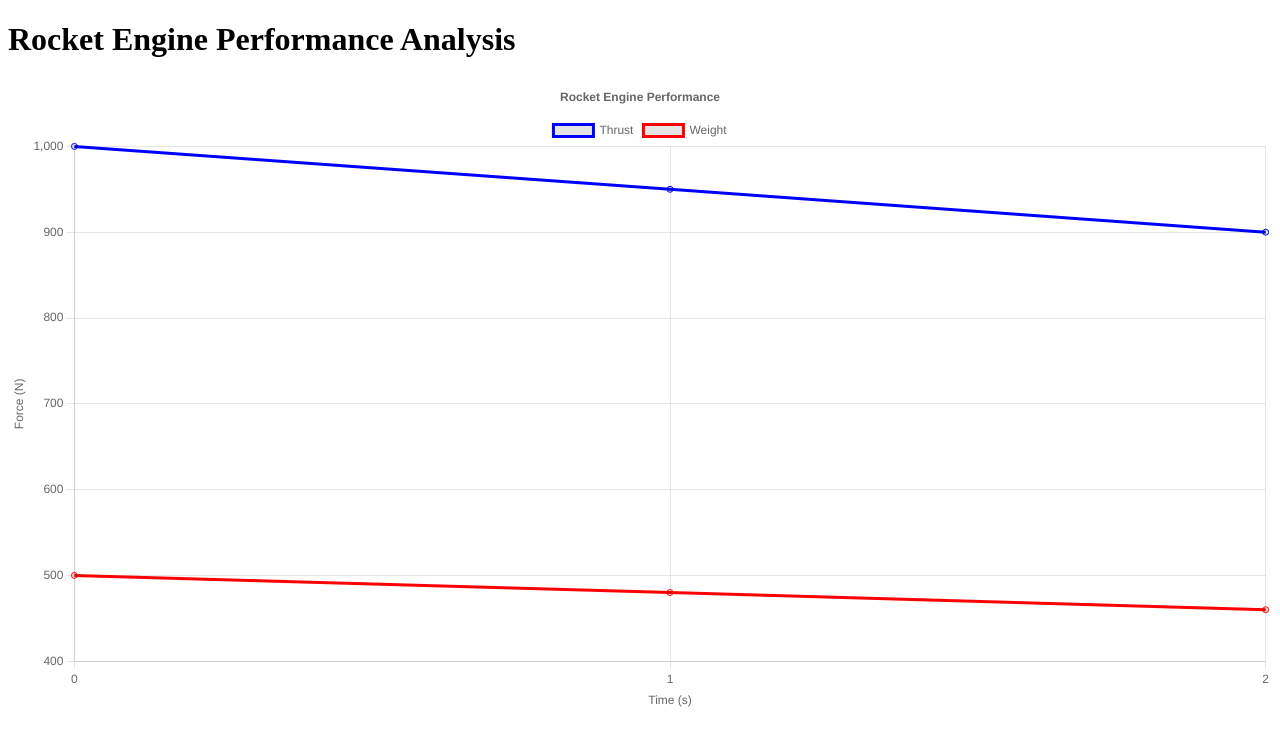
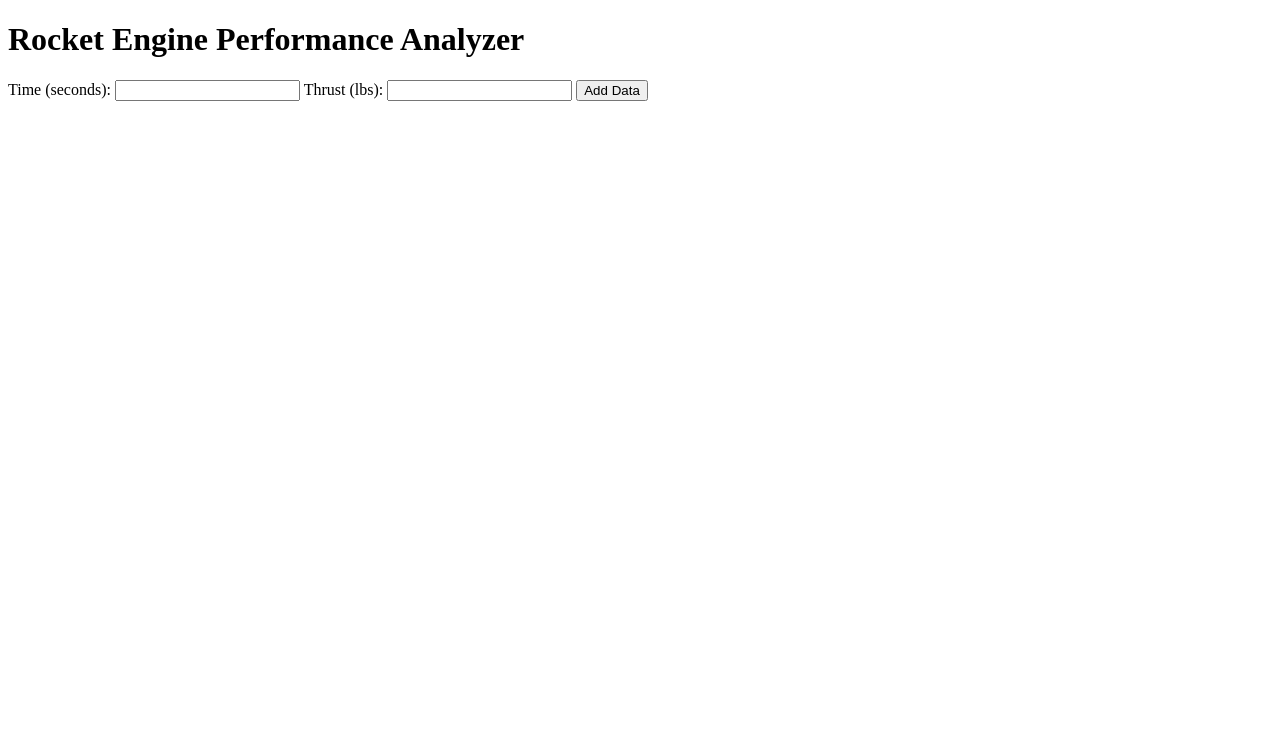
Before and after one commit to peeptoad/RocketMotorSim, a plain HTML site: page index.html in a window 1280 px wide. Drawn offline with nearby package versions, Linux system fonts and the light colour scheme.

Commit message:
Update index.html

```diff
--- a/index.html
+++ b/index.html
@@ -3,87 +3,72 @@
 <head>
     <meta charset="UTF-8">
     <meta name="viewport" content="width=device-width, initial-scale=1.0">
-    <title>Rocket Engine Performance Analysis</title>
-    <!-- Import Chart.js library -->
-    <script src="https://cdnjs.cloudflare.com/ajax/libs/Chart.js/3.7.0/chart.min.js"></script>
+    <title>Rocket Engine Performance Analyzer</title>
+    <!-- Include Chart.js -->
+    <script src="https://cdn.jsdelivr.net/npm/chart.js"></script>
 </head>
 <body>
-    <h1>Rocket Engine Performance Analysis</h1>
-    <!-- Canvas element for chart -->
-    <canvas id="rocketPerformanceChart" width="800" height="400"></canvas>
+    <h1>Rocket Engine Performance Analyzer</h1>
+    <div>
+        <label for="time">Time (seconds):</label>
+        <input type="number" id="time">
+        <label for="thrust">Thrust (lbs):</label>
+        <input type="number" id="thrust">
+        <button onclick="addData()">Add Data</button>
+    </div>
+    <div>
+        <canvas id="performanceChart" width="800" height="400"></canvas>
+    </div>
 
     <script>
-        // Define arrays to store data
-        let timeData = []; // Array to store time intervals
-        let thrustData = []; // Array to store thrust values
-        let weightData = []; // Array to store weight values
+        // Initialize arrays to store data
+        let times = [];
+        let thrusts = [];
 
         // Function to add data to arrays
-        function addData(time, thrust, weight) {
-            timeData.push(time);
-            thrustData.push(thrust);
-            weightData.push(weight);
+        function addData() {
+            let timeInput = document.getElementById('time').value;
+            let thrustInput = document.getElementById('thrust').value;
+            times.push(parseFloat(timeInput));
+            thrusts.push(parseFloat(thrustInput));
+            updateChart();
         }
 
-        // Function to generate graph
-        function generateGraph() {
-            // Get canvas element from HTML
-            const ctx = document.getElementById('rocketPerformanceChart').getContext('2d');
-
-            // Create chart object
-            const chart = new Chart(ctx, {
+        // Function to update the chart
+        function updateChart() {
+            const ctx = document.getElementById('performanceChart').getContext('2d');
+            const myChart = new Chart(ctx, {
                 type: 'line',
                 data: {
-                    labels: timeData,
-                    datasets: [
-                        {
-                            label: 'Thrust',
-                            data: thrustData,
-                            borderColor: 'blue',
-                            fill: false
-                        },
-                        {
-                            label: 'Weight',
-                            data: weightData,
-                            borderColor: 'red',
-                            fill: false
-                        }
-                    ]
+                    labels: times,
+                    datasets: [{
+                        label: 'Thrust (lbs)',
+                        data: thrusts,
+                        borderColor: 'blue',
+                        backgroundColor: 'rgba(0, 0, 255, 0.1)',
+                        borderWidth: 1
+                    }]
                 },
                 options: {
-                    responsive: true,
-                    plugins: {
-                        title: {
-                            display: true,
-                            text: 'Rocket Engine Performance'
-                        },
-                    },
                     scales: {
                         x: {
+                            type: 'linear',
+                            position: 'bottom',
                             title: {
                                 display: true,
-                                text: 'Time (s)'
+                                text: 'Time (seconds)'
                             }
                         },
                         y: {
                             title: {
                                 display: true,
-                                text: 'Force (N)'
+                                text: 'Thrust (lbs)'
                             }
                         }
                     }
                 }
             });
         }
-
-        // Example of adding data
-        addData(0, 1000, 500);
-        addData(1, 950, 480);
-        addData(2, 900, 460);
-        // Add more data as needed...
-
-        // Call the function to generate graph
-        generateGraph();
     </script>
 </body>
 </html>
```
